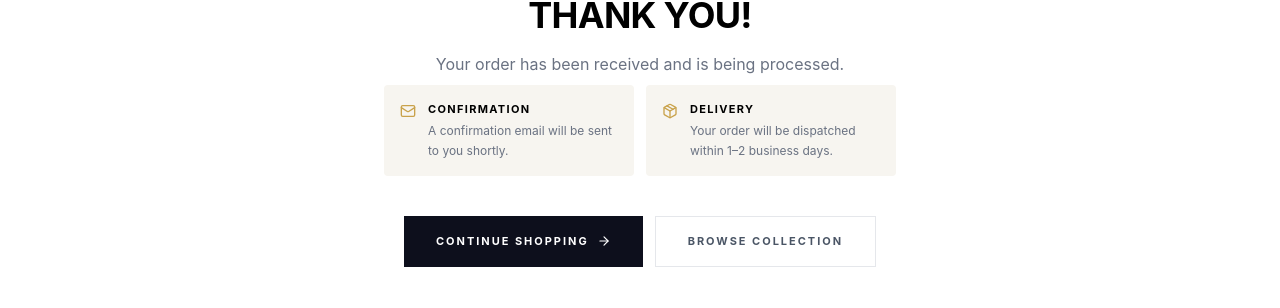
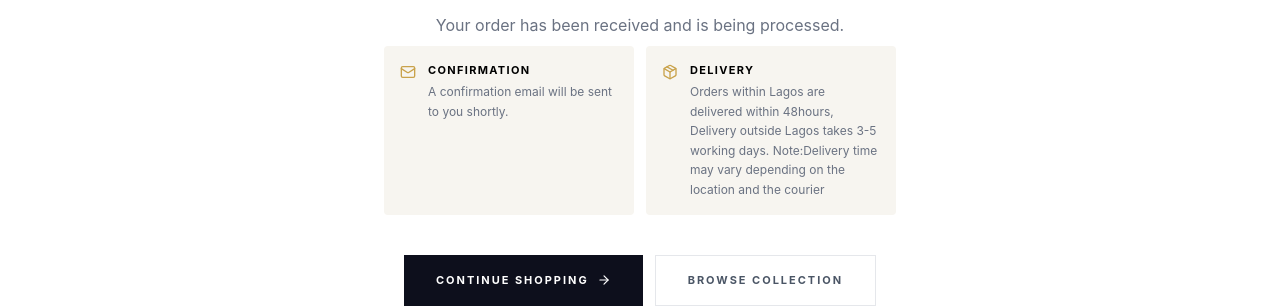
Before and after one commit to Fortunee5/clothbrand, a React (Vite) app: page /checkout/success in a window 1280 px wide. Shown: the part 381-689 px from the top of the page. Built offline with nearby package versions, Linux system fonts and the light colour scheme; no server answers; the database is empty; the HTML template or start-up script is replaced by a standard one.

Commit message:
deli fnal

```diff
--- a/src/pages/CheckoutSuccess.jsx
+++ b/src/pages/CheckoutSuccess.jsx
@@ -51,7 +51,7 @@ export default function CheckoutSuccess() {
             <Package size={16} className="text-[#C9A24B] shrink-0 mt-0.5" />
             <div>
               <p className="text-[11px] font-bold uppercase tracking-[0.12em] mb-1">Delivery</p>
-              <p className="text-xs text-gray-500 leading-relaxed">Your order will be dispatched within 1–2 business days.</p>
+              <p className="text-xs text-gray-500 leading-relaxed">Orders within Lagos are delivered within 48hours, Delivery outside Lagos takes 3-5 working days. Note:Delivery time may vary depending on the location and the courier</p>
             </div>
           </div>
         </div>
```
